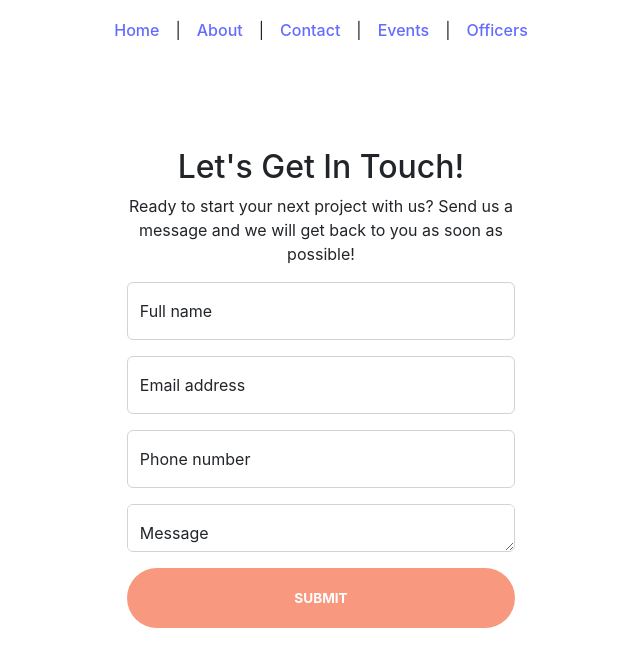
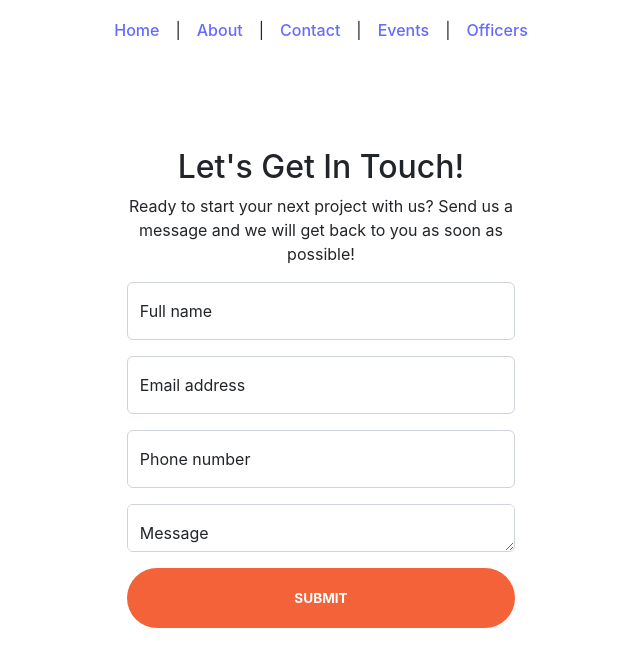
Before and after one commit to cdumada-61-star/lakview-nhs, a React (Vite) app: page /contact in a window 1280 px wide. Shown: the top 666 px of the page, without its empty margins (319-959 px from the left). Built offline with nearby package versions, Linux system fonts and the light colour scheme.

Commit message:
added stuff to read me and fixed form button

```diff
--- a/src/components/pages/Contact.jsx
+++ b/src/components/pages/Contact.jsx
@@ -99,7 +99,7 @@ function Contact() {
 
                 {/* Submit Button */}
                 <div className="d-grid">
-                  <button className="btn btn-primary btn-xl disabled" id="submitButton" type="submit">
+                  <button className="btn btn-primary btn-xl" id="submitButton" type="submit">
                     Submit
                   </button>
                 </div>
```
Also changed, not shown: 1 other file (tests, documents, lock files or other folders).
